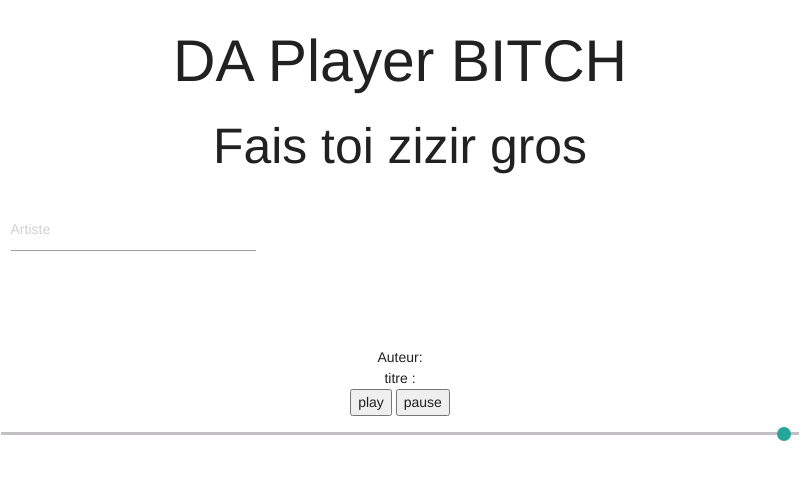
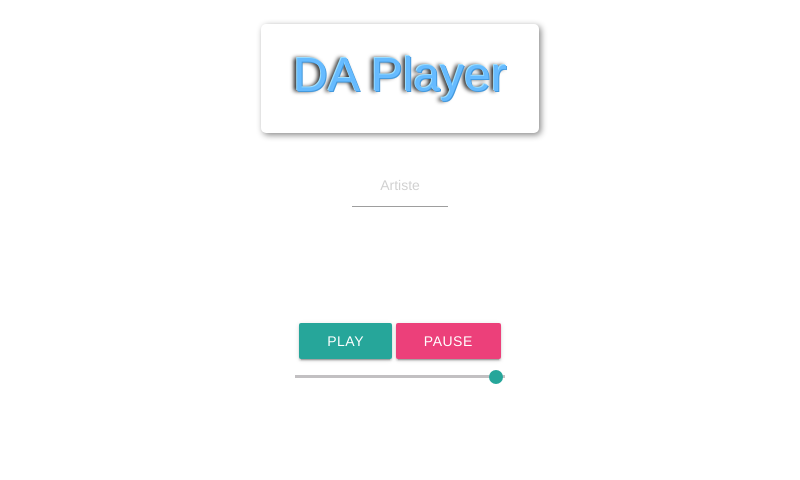
Before and after one commit to MarieSochala/SoundcloudAPI, an Electron app: page index.html in a window 800 px wide. Drawn offline with nearby package versions, Linux system fonts and the light colour scheme; no server answers.

Commit message:
mise en forme du titre

```diff
--- a/css/style.css
+++ b/css/style.css
@@ -6,3 +6,20 @@ body {
 li{
 	list-style-type: none;
 }
+
+h1
+{
+  font-size: 48px;
+  text-shadow: -1px -1px #9df, 1px 1px #49d, -3px 0 4px #000;
+  font-family:"Segoe print", Arial, Helvetica, sans-serif;
+  color:#6bf;
+  padding:24px 32px 32px 32px;
+  font-weight:lighter;
+  -moz-box-shadow: 2px 2px 6px #888;
+  -webkit-box-shadow: 2px 2px 6px #888;
+  box-shadow:2px 2px 6px #888;
+  text-align:center;
+  display:inline;
+  line-height:150px;
+  border-radius: 5px;
+}
--- a/index.html
+++ b/index.html
@@ -3,38 +3,42 @@
 <head>
   <meta charset="UTF-8">
   <title>Hello World!</title>
+  <link type="text/css" rel="stylesheet" href="node_modules/materialize-css/dist/css/materialize.min.css" media="screen,projection"/>
+  <link href="http://fonts.googleapis.com/icon?family=Material+Icons" rel="stylesheet">
   <link rel="stylesheet" type="text/css" href="css/style.css"/>
-  <link type="text/css" rel="stylesheet" href="node_modules/materialize-css/dist/css/materialize.min.css"  media="screen,projection"/>
 </head>
 <body>
+<div class="container">
+  <h1>DA Player</h1>
 
-  <h1>DA Player BITCH</h1>
-  <h2>Fais toi zizir gros</h2>
+  <div class="row">
+    <form method="POST" class="col s6 offset-s5 formulaire" action="index.html" name="form" id="formsound">
+      <div class="row">
+        <div class="input-field col s4">
+          <input type="text" placeholder="Artiste" name="artiste" id="artiste" class="validate center-align">
+          <label for="artiste"></label>
+        </div>
+      </div>
+    </form>
+  </div>
 
-  <form method="POST" class="col s4 formulaire" action="index.html" name="form" id="formsound">
-    <div class="row">
-      <div class="input-field col s4">
-        <input type="text" placeholder="Artiste" name="artiste" id="artiste" class="validate">
-        <label for="artiste"></label>
-      </div>
-    </div>
-  </form>
 </br>
 </br>
 <ul></ul>
 
 <aside id="lecteur">
   <div id="avatar"></div>
-  <div id="auteur">Auteur:</div>
-  <div id="titre">titre :</div>
+  <div id="auteur"></div>
+  <div id="titre"></div>
   <div>
-    <button id="play">play</button>
-    <button id="pause">pause</button>
+    <a id="play" class="waves-effect waves-light btn">play</a>
+    <a id="pause" class="waves-effect waves-light btn pink lighten-1">pause </a>
   </div>
-  <input type="range" min="0" max="100" value="99" id="volume" name="vol">
+  <div class="row">
+  <input type="range" min="0" max="100" value="99" id="volume" name="vol" class="col s4 offset-s4">
+</div>
 </aside>
-
-
+</div>
 
 </body>
 
@@ -43,5 +47,7 @@
 <script>
 require("./js/app.js");
 </script>
+<script type="text/javascript" src="https://code.jquery.com/jquery-2.1.1.min.js"></script>
 <script type="text/javascript" src="node_modules/materialize-css/dist/js/materialize.min.js"></script>
+
 </html>
--- a/js/app.js
+++ b/js/app.js
@@ -1,6 +1,7 @@
 var $ = require('jquery');
 var SC = require('soundcloud');
 var cache = {};
+
 
 SC.initialize({
 	client_id: "7ef5e63f1d7b0de48f4abea27b6c6b70"
@@ -12,7 +13,7 @@ $("#formsound").submit(function(e) {
 	console.log("youhou");
 
 	SC.get("/users/" + lui + "/tracks").then(function(tracks) {
-		for (var i = 0; i < 6; i++) {
+		for (var i = 0; i < 20; i++) {
 			var track=tracks[i];
 			$("ul").append('<li> <button data-sc="'+track.id+'">Lire</button> Latest track: ' + tracks[i].title + '<li>');
 			cache[track.id] = track;
```
